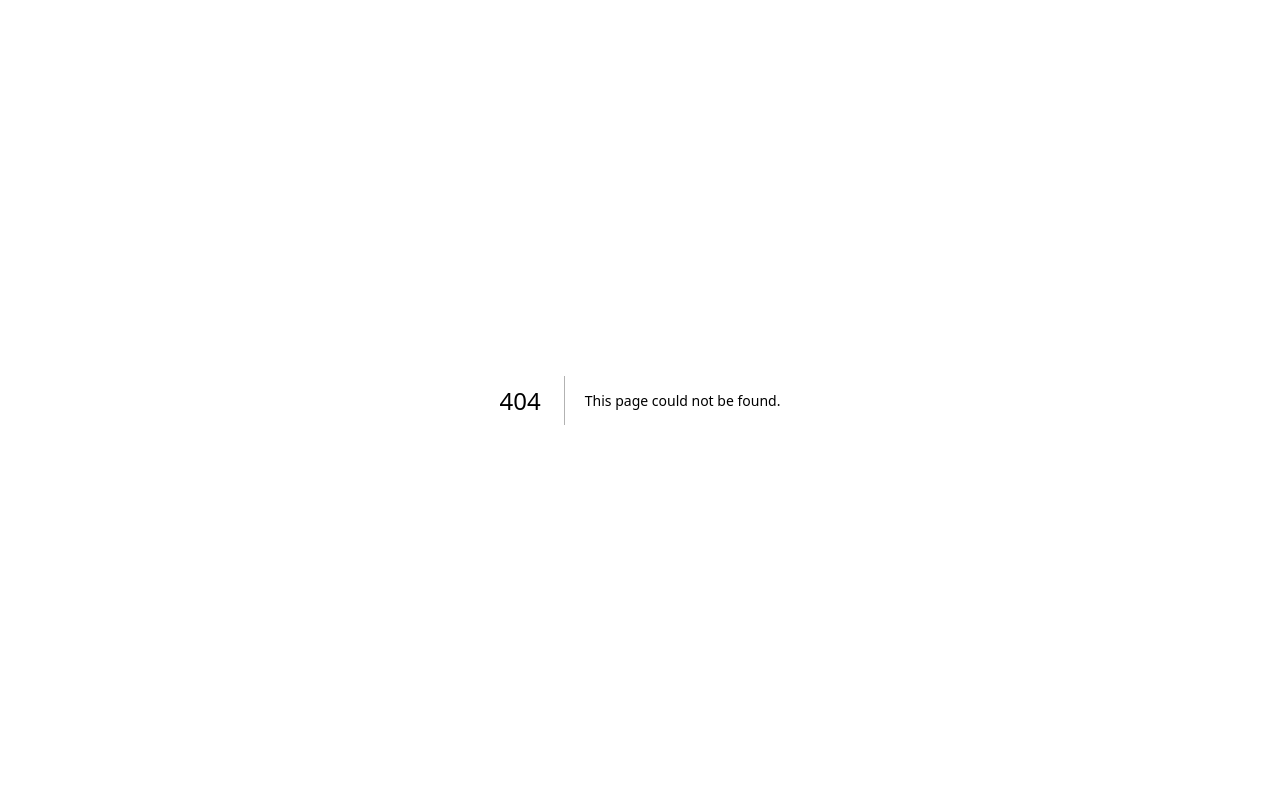
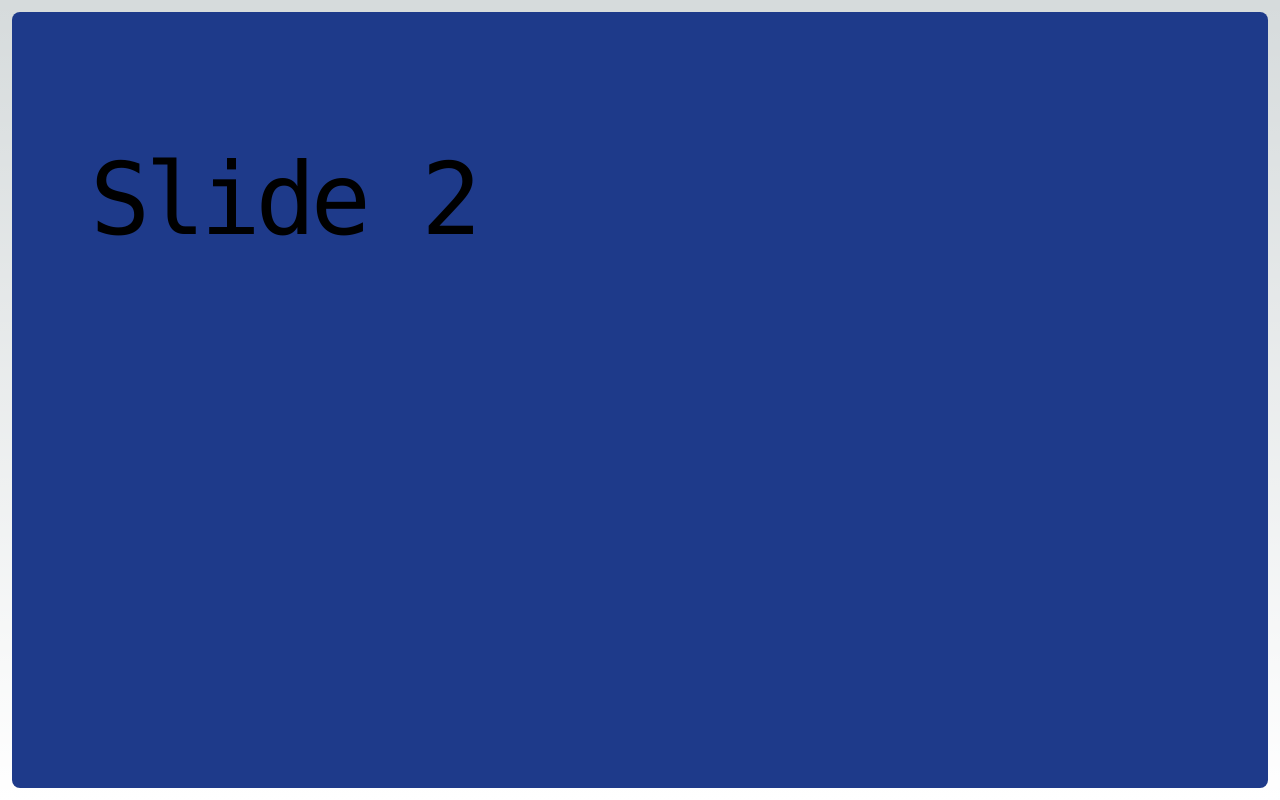
Before and after one commit to Garry14/presentation-slides, a Next.js app: page /slide2 in a window 1280 px wide. Before the commit this address had no page. Built offline with nearby package versions, Linux system fonts and the light colour scheme.

Commit message:
fixing typescript

```diff
--- a/src/app/layout.tsx
+++ b/src/app/layout.tsx
@@ -6,8 +6,8 @@ import GraphLayout from "@/components/GraphLayout";
 const inter = Inter({ subsets: ["latin"] });
 
 export const metadata: Metadata = {
-  title: "Create Next App",
-  description: "Generated by create next app",
+  title: "GraphQL Untuk Frontend",
+  description: "Presentasi 2 Mei 2024",
 };
 
 export default function RootLayout({
--- a/src/app/page.tsx
+++ b/src/app/page.tsx
@@ -1,7 +1,7 @@
 import PageLayout from "@/components/PageLayout";
 const Home = () => {
   return (
-    <PageLayout>
+    <PageLayout nextUrl="slide2">
       <div className="pt-[125px] px-[78px]">
         <h1 className="text-[100px] font-mono tracking-tighter leading-tight">GraphQL</h1>
         <h2 className="text-[95px] font-mono tracking-tighter">Untuk Frontend</h2>
--- /dev/null
+++ b/src/app/slide2/page.tsx
@@ -0,0 +1,12 @@
+import PageLayout from "@/components/PageLayout";
+const Slide2 = () => {
+  return (
+    <PageLayout>
+      <div className="pt-[125px] px-[78px]">
+        <h1 className="text-[100px] font-mono tracking-tighter leading-tight">Slide 2</h1>
+      </div>
+    </PageLayout>
+  );
+};
+
+export default Slide2;
--- /dev/null
+++ b/src/app/slide3/page.tsx
@@ -0,0 +1,12 @@
+import PageLayout from "@/components/PageLayout";
+const Slide3 = () => {
+  return (
+    <PageLayout>
+      <div className="pt-[125px] px-[78px]">
+        <h1 className="text-[100px] font-mono tracking-tighter leading-tight">Slide 2</h1>
+      </div>
+    </PageLayout>
+  );
+};
+
+export default Slide3;
--- a/src/components/PageLayout.tsx
+++ b/src/components/PageLayout.tsx
@@ -1,8 +1,31 @@
-const PageLayout = ({ children }: React.PropsWithChildren) => {
+import Link from "next/link";
+import { ReactNode } from "react";
+
+interface PageLayoutProps {
+  children: ReactNode;
+  nextUrl?: string;
+  prevUrl?: string;
+}
+
+const PageLayout: React.FC<PageLayoutProps> = ({
+  children,
+  nextUrl,
+  prevUrl,
+}) => {
   return (
     <div className="p-3 h-screen relative">
       <div className="rounded-lg bg-blue-900 h-full w-full">
         {children}
+        {prevUrl !== undefined && (
+          <div className="">
+            <Link href={prevUrl}>Prev</Link>
+          </div>
+        )}
+        {nextUrl !== undefined && (
+          <div className="">
+            <Link href={nextUrl}>Next</Link>
+          </div>
+        )}
       </div>
     </div>
   );
```
